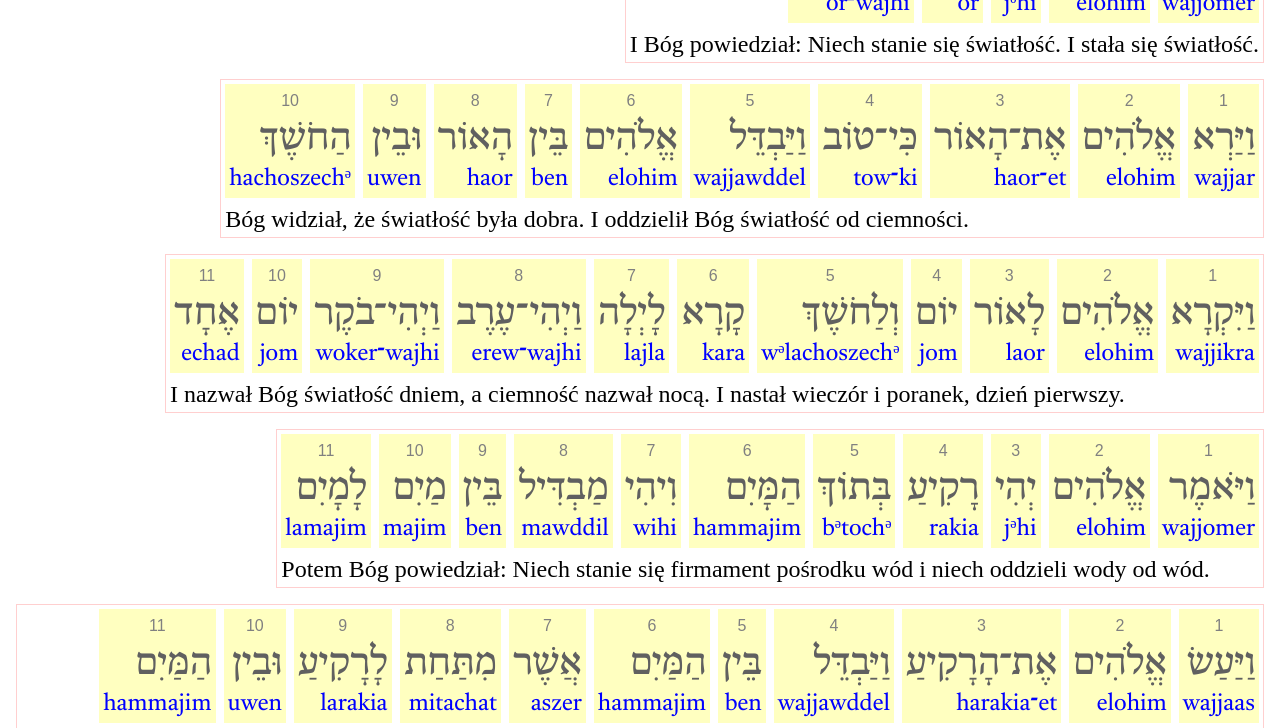
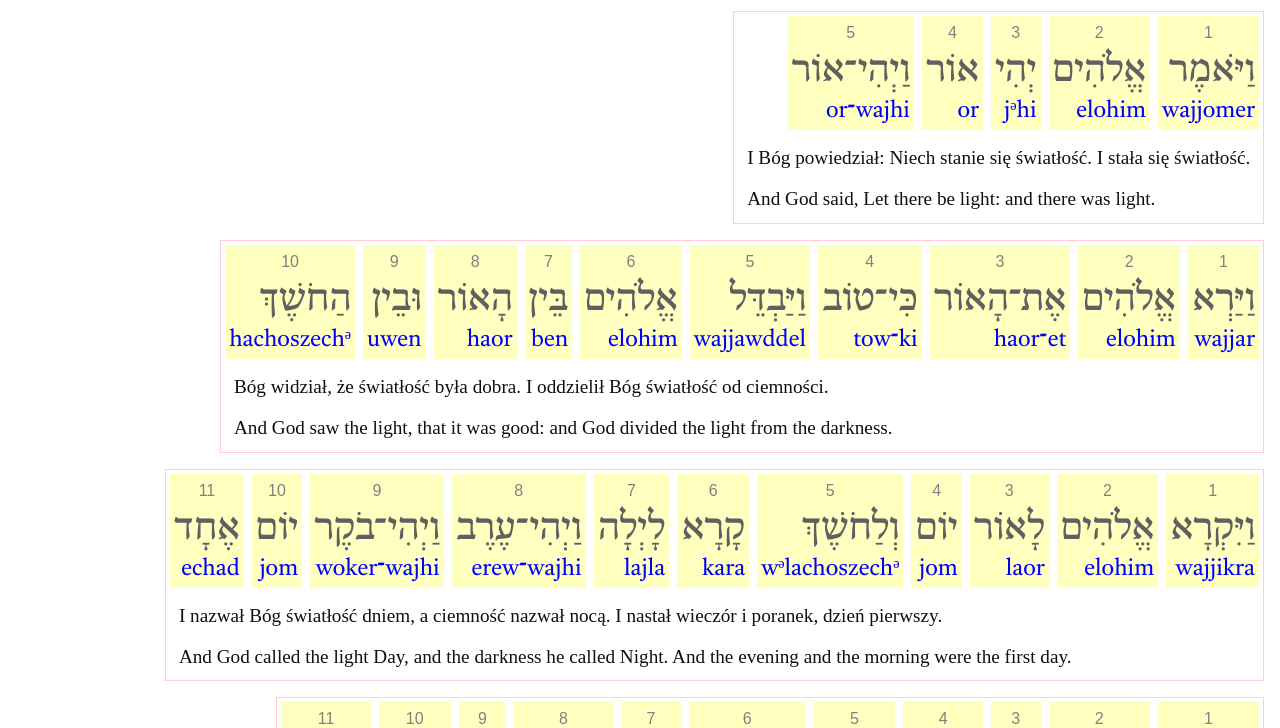
Before and after one commit to gedeonix/hebrew, a website: page public/interline.html in a window 1280 px wide. Shown: the part 712-1440 px from the top of the page. Drawn offline with nearby package versions, Linux system fonts and the light colour scheme.

Commit message:
transctipt - syllabes (1) add kjv in interline demo

```diff
--- a/public/css/interline.css
+++ b/public/css/interline.css
@@ -26,7 +26,8 @@
 
 .text-translate {
     font-family: "Times New Roman";
-    color: black;
-    font-size: 1.5rem;
-    margin: 4px;
+    color: #101010;
+    font-size: 1.2rem;
+    margin: .4rem;
+    padding: .4rem;
 }
--- a/public/interline.html
+++ b/public/interline.html
@@ -12,7 +12,7 @@
 <body class="hebrew">
 <div id="app">
   <div class="container">
-    <h1>Interline (Tanach + UBG)</h1>
+    <h1>Interline (Tanach + UBG + KJV)</h1>
     <hr>
 
     <h2>Genesis 1:1-31</h2>
@@ -29,6 +29,7 @@
           </template>
 
           <div dir="ltr" class="text-translate">{{verse(index).ubg}}</div>
+          <div dir="ltr" class="text-translate">{{verse(index).kjv}}</div>
 
           <!--
           <div class="text hebrew">{{row}}</div>
@@ -44,6 +45,7 @@
     <p><b>Unicode/XML Leningrad Codex (Tanach)</b> - http://www.tanach.us - license: All biblical Hebrew text, in any format,
       may be viewed or copied without restriction. (version 26.0)</p>
     <p><b>Updated Gdańsk Bible (Uwspółcześniona Biblia Gdańska)</b> - www.wrotanadziei.org - license: The publisher authorizes all copying and distribution of this work both in part and in its entirety, under the condition that it is done completely free of charge and that the content remains completely unchanged. Distribution for commercial purposes requires written permission from the Foundation.</p>
+    <p><b>King James (Authorized) Version</b> - https://en.wikipedia.org/wiki/King_James_Version#Copyright_status for more information. This free text of the King James Version of the Holy Bible is brought to you courtesy of the Crosswire Bible Society and eBible.org.</p>
   </div>
 </div>
 <script defer src="https://unpkg.com/vue@next"></script>
@@ -120,6 +122,39 @@
           'I Bóg powiedział: Oto dałem wam wszelkie rośliny wydające z siebie nasienie, które są na powierzchni całej ziemi, i wszelkie drzewo mające owoc drzewa, wydające <FI>z siebie<Fi> nasienie – będą one dla was pokarmem.<RX 19.115.16><RX 54.4.4><RF>Ps 115,16; 1Tm 4,4.<Rf>',
           'I wszelkim zwierzętom ziemi, i wszelkiemu ptactwu niebieskiemu, i wszystkiemu, co pełza po ziemi i <FI>ma<Fi> w sobie życie, pokarmem <FI>będą<Fi> wszelkie rośliny zielone. I tak się stało.',
           'I Bóg widział wszystko, co uczynił, a <FI>było<Fi> to bardzo dobre. I nastał wieczór i poranek, dzień szósty.<RX 2.20.11><RF>Wj 20,11.<Rf>'
+        ],
+        kjv: [
+          ' In the beginning God created the heaven and the earth.',
+          'And the earth was without form, and void; and darkness was upon the face of the deep. And the Spirit of God moved upon the face of the waters.',
+          'And God said, Let there be light: and there was light.',
+          'And God saw the light, that it was good: and God divided the light from the darkness.',
+          'And God called the light Day, and the darkness he called Night. And the evening and the morning were the first day.',
+          'And God said, Let there be a firmament in the midst of the waters, and let it divide the waters from the waters.',
+          'And God made the firmament, and divided the waters which were under the firmament from the waters which were above the firmament: and it was so.',
+          'And God called the firmament Heaven. And the evening and the morning were the second day.',
+          'And God said, Let the waters under the heaven be gathered together unto one place, and let the dry land appear: and it was so.',
+          'And God called the dry land Earth; and the gathering together of the waters called he Seas: and God saw that it was good.',
+          'And God said, Let the earth bring forth grass, the herb yielding seed, and the fruit tree yielding fruit after his kind, whose seed is in itself, upon the earth: and it was so.',
+          'And the earth brought forth grass, and herb yielding seed after his kind, and the tree yielding fruit, whose seed was in itself, after his kind: and God saw that it was good.',
+          'And the evening and the morning were the third day.',
+          'And God said, Let there be lights in the firmament of the heaven to divide the day from the night; and let them be for signs, and for seasons, and for days, and years:',
+          'And let them be for lights in the firmament of the heaven to give light upon the earth: and it was so.',
+          'And God made two great lights; the greater light to rule the day, and the lesser light to rule the night: he made the stars also.',
+          'And God set them in the firmament of the heaven to give light upon the earth,',
+          'And to rule over the day and over the night, and to divide the light from the darkness: and God saw that it was good.',
+          'And the evening and the morning were the fourth day.',
+          'And God said, Let the waters bring forth abundantly the moving creature that hath life, and fowl that may fly above the earth in the open firmament of heaven.',
+          'And God created great whales, and every living creature that moveth, which the waters brought forth abundantly, after their kind, and every winged fowl after his kind: and God saw that it was good.',
+          'And God blessed them, saying, Be fruitful, and multiply, and fill the waters in the seas, and let fowl multiply in the earth.',
+          'And the evening and the morning were the fifth day.',
+          'And God said, Let the earth bring forth the living creature after his kind, cattle, and creeping thing, and beast of the earth after his kind: and it was so.',
+          'And God made the beast of the earth after his kind, and cattle after their kind, and every thing that creepeth upon the earth after his kind: and God saw that it was good.',
+          'And God said, Let us make man in our image, after our likeness: and let them have dominion over the fish of the sea, and over the fowl of the air, and over the cattle, and over all the earth, and over every creeping thing that creepeth upon the earth.',
+          'So God created man in his own image, in the image of God created he him; male and female created he them.',
+          'And God blessed them, and God said unto them, Be fruitful, and multiply, and replenish the earth, and subdue it: and have dominion over the fish of the sea, and over the fowl of the air, and over every living thing that moveth upon the earth.',
+          'And God said, Behold, I have given you every herb bearing seed, which is upon the face of all the earth, and every tree, in the which is the fruit of a tree yielding seed; to you it shall be for meat.',
+          'And to every beast of the earth, and to every fowl of the air, and to every thing that creepeth upon the earth, wherein there is life, I have given every green herb for meat: and it was so.',
+          'And God saw every thing that he had made, and, behold, it was very good. And the evening and the morning were the sixth day.'
         ]
       }
     },
@@ -127,7 +162,8 @@
       verse(index) {
         return {
           tanach: this.tanach[index],
-          ubg: this.ubg[index].replaceAll(/<RX.*?>|<RF>.*?<Rf>|<FI>|<Fi>/gi,'')
+          ubg: this.ubg[index].replaceAll(/<RX.*?>|<RF>.*?<Rf>|<FI>|<Fi>/gi,''),
+          kjv: this.kjv[index]
         }
       },
 
--- a/src/transcript.js
+++ b/src/transcript.js
@@ -210,6 +210,31 @@ function isDoubleLetterDagesh(text, index) {
 /**
  * Vowel Letter
  */
+export function isVowelLetter(letter) {
+  return letter >= '\u05b1' && letter <= '\u05bb'
+}
+
+export function isOpenSyllabe(syllabe) {
+  let letter = syllabe.charAt(syllabe.length - 1)
+  return isVowelLetter(letter) === true
+}
+
+export function isClosedSyllabe(syllabe) {
+  let letter = syllabe.charAt(syllabe.length - 1)
+  return isConsonantLetter(letter) === true
+}
+
+export function countVowelsInWord(word) {
+  console.log(word, word.length)
+  let count = 0
+  for(let letter of word) {
+    if(isVowelLetter(letter)) {
+      count++
+    }
+  }
+  return count
+}
+
 export function isVowelATypeLetter(letter) {
   return 'ֲַָ'.includes(letter)
 }
@@ -320,8 +345,7 @@ function ruleDagesz(meta, lex, word, index, list) {
           let prev = list[list.length - 2]
           meta.transcript = prev.transcript //podwojenie
         }
-      }
-      else {
+      } else {
         // dagesz z b
         meta.transcript = meta.transcript + meta.transcript
       }
@@ -363,11 +387,11 @@ export function parse(word, debug) {
   let result = []
 
   let match = word.match(re)
-  if(match === null) {
+  if (match === null) {
     return result
   }
 
-  for(let i = 0; i < match.length; i++) {
+  for (let i = 0; i < match.length; i++) {
     let lex = match[i]
 
     let meta = {
@@ -393,7 +417,7 @@ export function parse(word, debug) {
 
     index = index + lex.length
   }
-  return result;
+  return result
 }
 
 export function transcript(text, debug = false) {
@@ -403,7 +427,7 @@ export function transcript(text, debug = false) {
     let result = words
       .map(word => convertNumericWord(word, debug))
       .map(word => parse(word, debug))
-      .map(list => list.map( meta => meta.transcript ).join('') )
+      .map(list => list.map(meta => meta.transcript).join(''))
 
     if (result !== undefined) {
       return result.join(' ')
@@ -419,7 +443,7 @@ export function interline(text, debug = false) {
     let result = words
       .map(word => convertNumericWord(word, debug))
       .map(word => parse(word, debug))
-      .map(list => list.map( meta => meta.transcript ).join('') )
+      .map(list => list.map(meta => meta.transcript).join(''))
 
   }
   return []
```
Also changed, not shown: src/transcript.test.js (+23 -3 lines).
